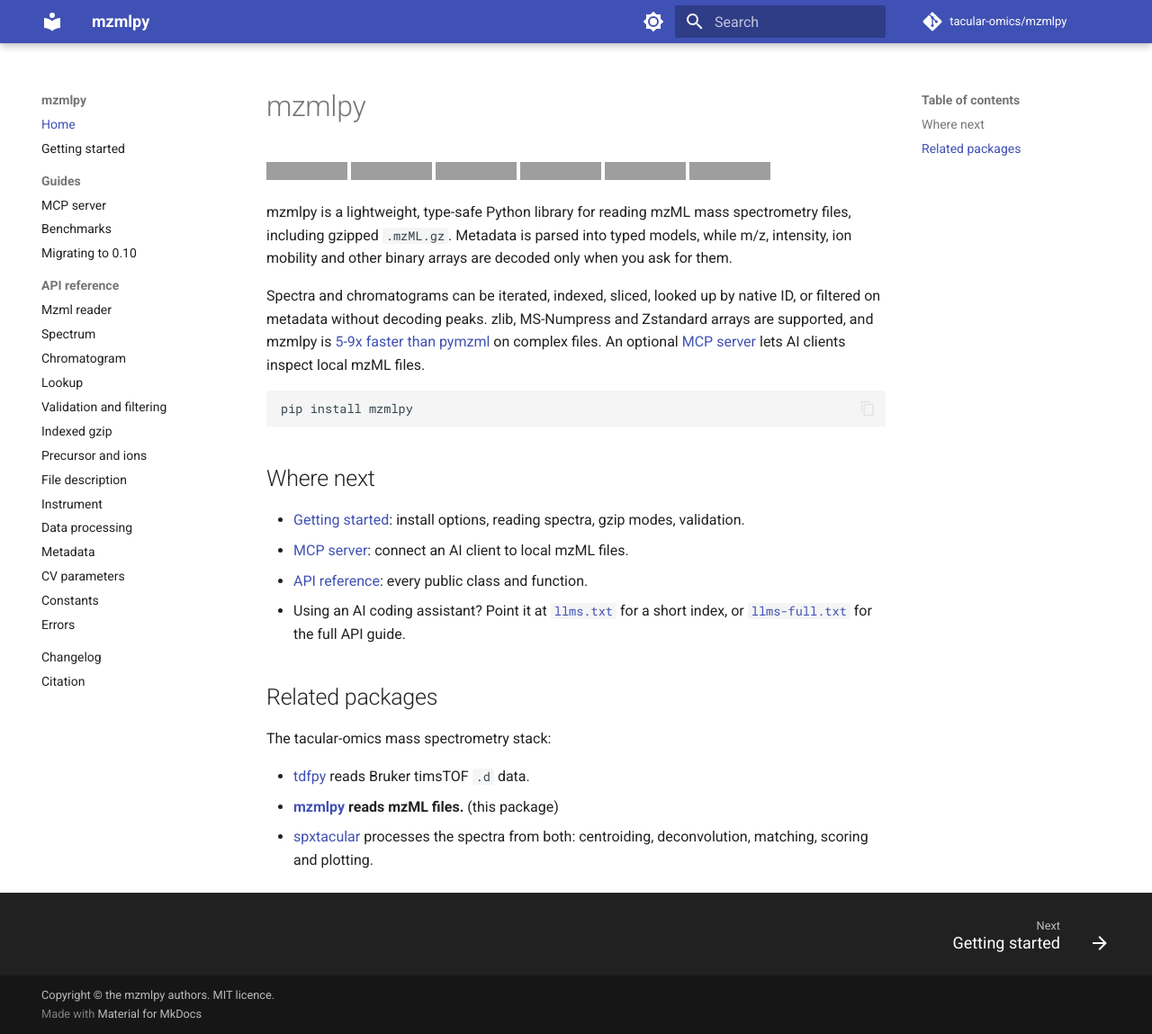
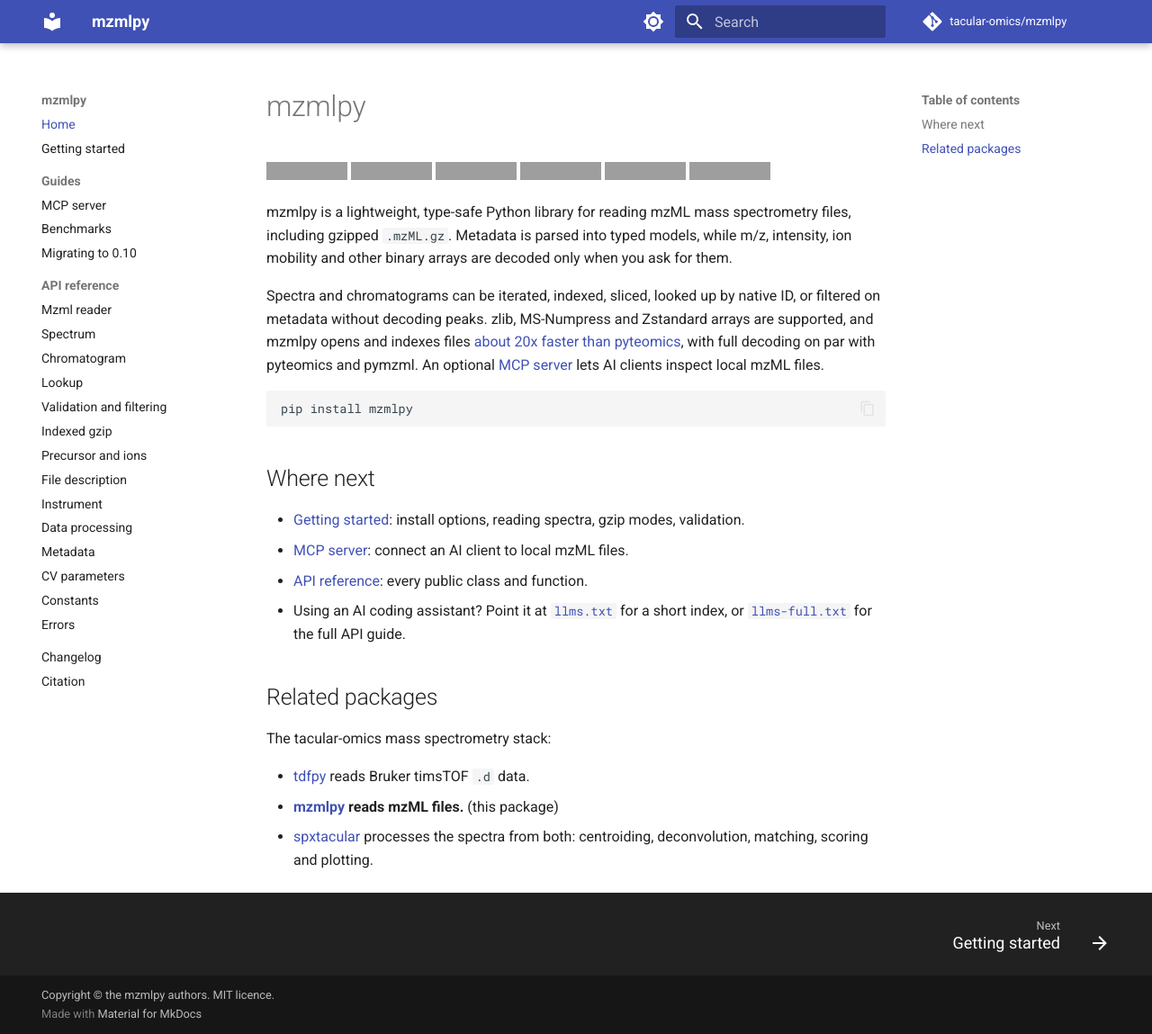
Before and after one commit to tacular-omics/mzmlpy, an MkDocs documentation site: the page built from docs/index.md, in a window 1280 px wide and 1149 px high. Shown: the whole window at 90% size. Built offline with MkDocs 1.6.1 and Material for MkDocs 9.7.7, drawn with Linux system fonts in a browser that asks for light colours; comment, search, counter and statistics services are not loaded; grey boxes are pictures that could not be loaded.

Commit message:
Docs: replace stale 5-9x-vs-pymzml headline with 2026-09 measurements
The 5-9x figure was measured with 0.4.0 on a 10-spectrum Bruker file.
Re-run on a 48 MB Q Exactive HF file (PXD015669): index ~0.05 s vs ~1 s
for pyteomics; full decoding on par with pyteomics and pymzml.

Co-Authored-By: Claude Opus 5.5 (1M context) <noreply@anthropic.com>

````diff
--- a/docs/index.md
+++ b/docs/index.md
@@ -13,7 +13,8 @@ mobility and other binary arrays are decoded only when you ask for them.
 
 Spectra and chromatograms can be iterated, indexed, sliced, looked up by native ID, or filtered
 on metadata without decoding peaks. zlib, MS-Numpress and Zstandard arrays are supported, and
-mzmlpy is [5-9x faster than pymzml](benchmarks.md) on complex files. An optional
+mzmlpy opens and indexes files [about 20x faster than pyteomics](benchmarks.md), with full
+decoding on par with pyteomics and pymzml. An optional
 [MCP server](mcp.md) lets AI clients inspect local mzML files.
 
 ```bash
````
Also changed, not shown: README.md (+2 -1 lines).
